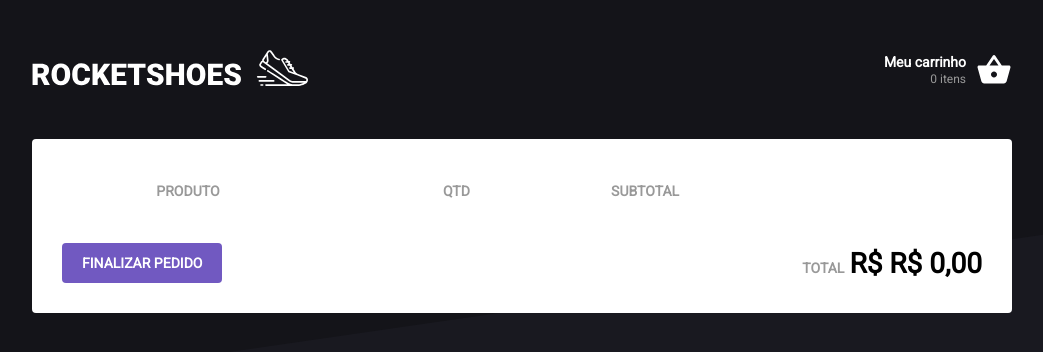
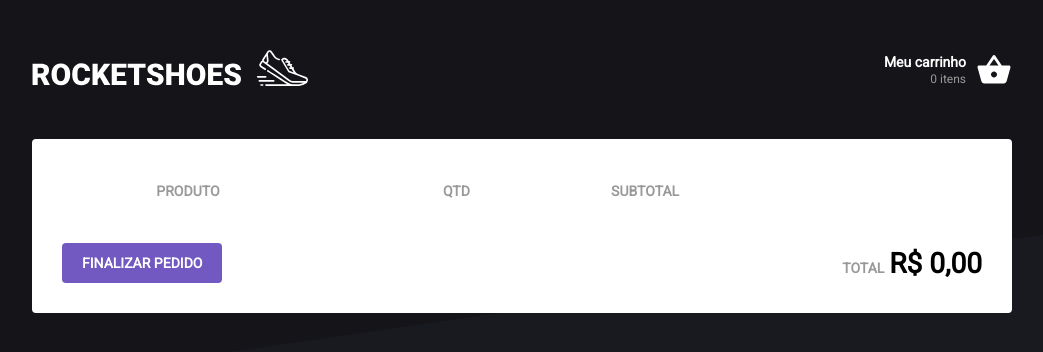
Before and after one commit to jsenger/ignite-cart, a React (Create React App) app: page /cart in a window 1280 px wide. Shown: the top 352 px of the page, without its empty margins (118-1161 px from the left). Built offline with nearby package versions, Linux system fonts and the light colour scheme.

Commit message:
fix(): remove duplicated 'R$'

```diff
--- a/src/pages/Cart/index.tsx
+++ b/src/pages/Cart/index.tsx
@@ -63,7 +63,7 @@ const Cart = (): JSX.Element => {
               </td>
               <td>
                 <strong>{product.title}</strong>
-                <span>R$ {product.priceFormatted}</span>
+                <span>{product.priceFormatted}</span>
               </td>
               <td>
                 <div>
@@ -91,7 +91,7 @@ const Cart = (): JSX.Element => {
                 </div>
               </td>
               <td>
-                <strong>R$ {product.subTotal}</strong>
+                <strong>{product.subTotal}</strong>
               </td>
               <td>
                 <button
@@ -112,7 +112,7 @@ const Cart = (): JSX.Element => {
 
         <Total>
           <span>TOTAL</span>
-          <strong>R$ {total}</strong>
+          <strong>{total}</strong>
         </Total>
       </footer>
     </Container>
--- a/src/pages/Home/index.tsx
+++ b/src/pages/Home/index.tsx
@@ -63,7 +63,7 @@ const Home = (): JSX.Element => {
         <li key={product.id}>
           <img src={product.image} alt={product.title} />
           <strong>{product.title}</strong>
-          <span>R$ {product.priceFormatted}</span>
+          <span>{product.priceFormatted}</span>
           <button
             type="button"
             data-testid="add-product-button"
```
